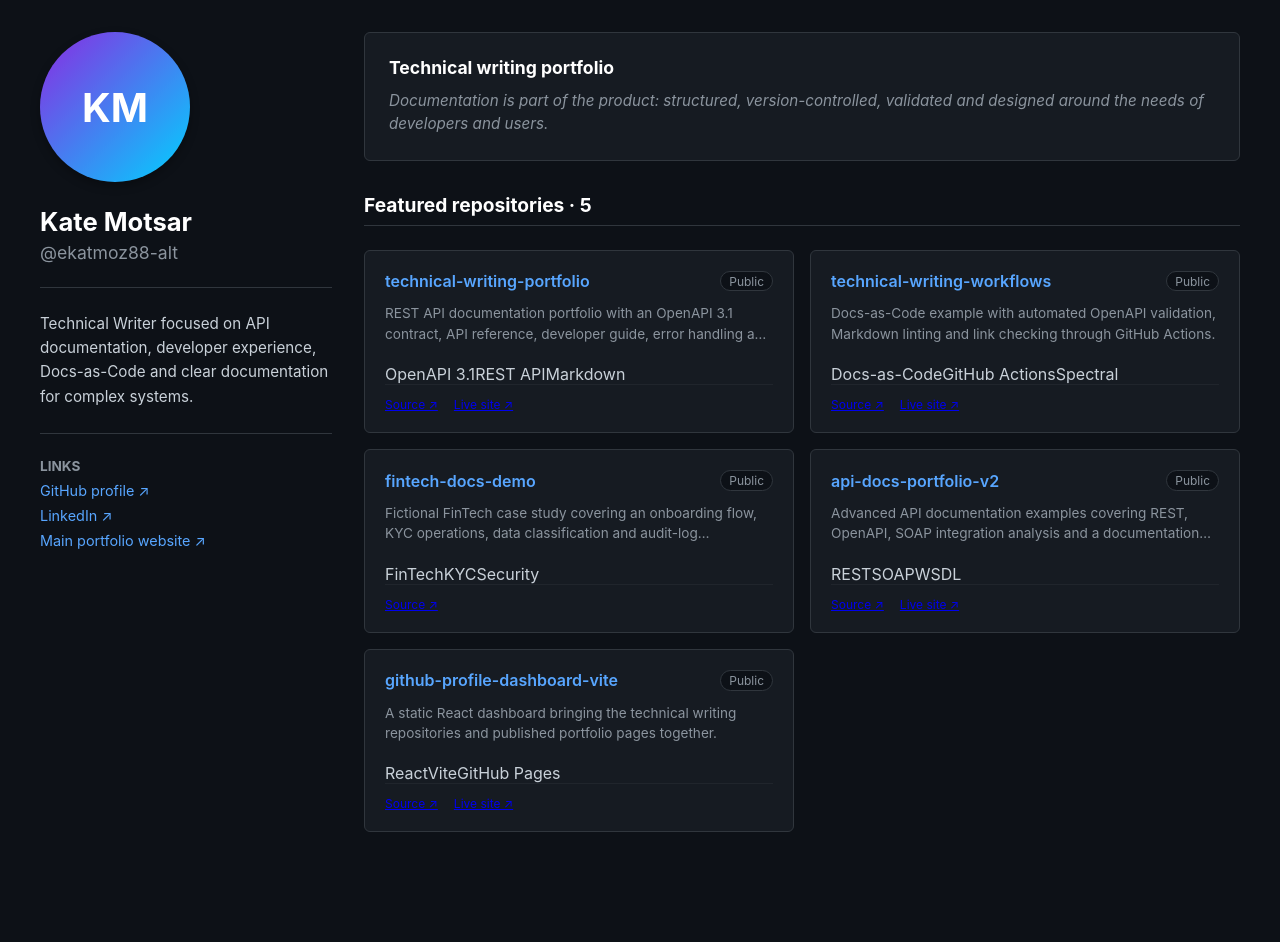
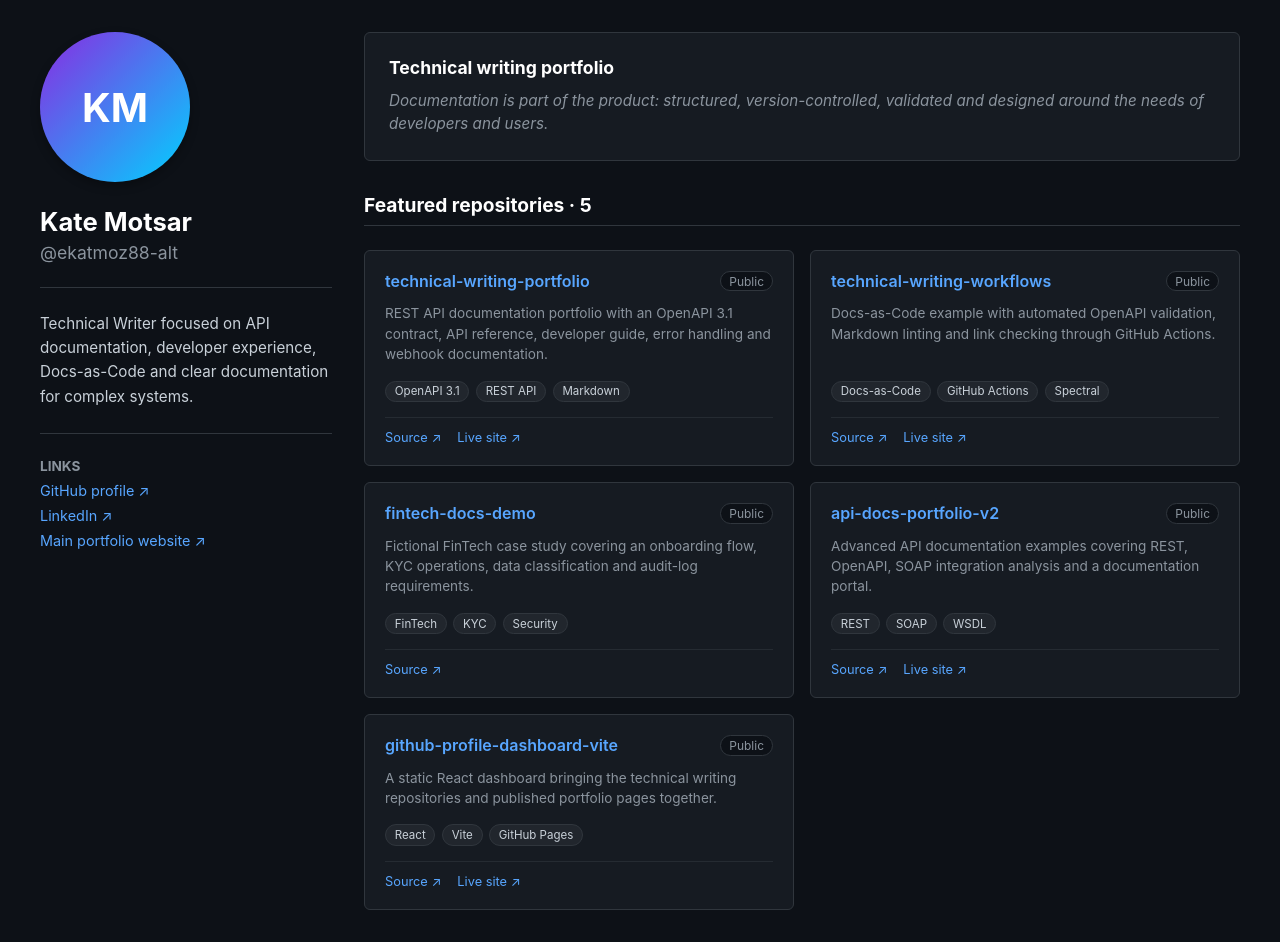
Before and after one commit to ekatmoz88-alt/github-profile-dashboard-vite, a React (Vite) app: page / in a window 1280 px wide. Before the commit the page ends 864 px from the top, so only its background shows below. Built offline with nearby package versions, Linux system fonts and the light colour scheme.

Commit message:
Style repository tags and dashboard links

```diff
--- a/src/index.css
+++ b/src/index.css
@@ -4,233 +4,35 @@ body {
   color: #c9d1d9;
   font-family: -apple-system, BlinkMacSystemFont, "Segoe UI", Helvetica, Arial, sans-serif;
 }
-
-.portfolio-container {
-  min-height: 100vh;
-  padding: 2rem;
-  box-sizing: border-box;
-}
-
-.portfolio-layout {
-  max-width: 1200px;
-  margin: 0 auto;
-  display: grid;
-  grid-template-columns: 1fr;
-  gap: 2rem;
-}
-
-@media (min-width: 992px) {
-  .portfolio-layout {
-    grid-template-columns: 1fr 3fr;
-  }
-}
-
-/* Левая панель */
-.profile-sidebar {
-  display: flex;
-  flex-direction: column;
-  align-items: center;
-}
-
-@media (min-width: 992px) {
-  .profile-sidebar {
-    align-items: flex-start;
-  }
-}
-
-.avatar-circle {
-  width: 150px;
-  height: 150px;
-  background: linear-gradient(135deg, #8a2be2, #00d2ff);
-  border-radius: 50%;
-  display: flex;
-  align-items: center;
-  justify-content: center;
-  color: white;
-  font-size: 2.5rem;
-  font-weight: bold;
-  margin-bottom: 1.5rem;
-  box-shadow: 0 4px 10px rgba(0,0,0,0.3);
-}
-
-.profile-name {
-  font-size: 1.6rem;
-  color: white;
-  margin: 0 0 0.3rem 0;
-}
-
-.profile-username {
-  color: #8b949e;
-  margin: 0 0 1.5rem 0;
-  font-size: 1.1rem;
-}
-
-.profile-bio {
-  font-size: 0.95rem;
-  line-height: 1.6;
-  border-top: 1px solid #30363d;
-  padding-top: 1.5rem;
-  margin: 0;
-  color: #c9d1d9;
-}
-
-.profile-contacts {
-  width: 100%;
-  border-top: 1px solid #30363d;
-  padding-top: 1.5rem;
-  margin-top: 1.5rem;
-}
-
-.profile-contacts h3 {
-  font-size: 0.85rem;
-  color: #8b949e;
-  text-transform: uppercase;
-  margin: 0 0 0.5rem 0;
-}
-
-.profile-contacts a {
-  color: #58a6ff;
-  text-decoration: none;
-  font-size: 0.9rem;
-  display: block;
-  margin-bottom: 0.5rem;
-}
-
-.profile-contacts a:hover {
-  text-decoration: underline;
-}
-
-.email-text {
-  margin: 0;
-  font-size: 0.9rem;
-  color: #8b949e;
-}
-
-/* Правая панель */
-.manifesto-box {
-  background-color: #161b22;
-  border: 1px solid #30363d;
-  border-radius: 6px;
-  padding: 1.5rem;
-  margin-bottom: 2rem;
-}
-
-.manifesto-box h2 {
-  color: white;
-  font-size: 1.1rem;
-  margin: 0 0 0.75rem 0;
-}
-
-.manifesto-box p {
-  color: #8b949e;
-  font-style: italic;
-  margin: 0;
-  font-size: 0.95rem;
-  line-height: 1.5;
-}
-
-.section-title {
-  color: white;
-  font-size: 1.2rem;
-  margin: 0 0 1.5rem 0;
-  border-bottom: 1px solid #30363d;
-  padding-bottom: 0.5rem;
-}
-
-/* Сетка репозиториев */
-.repo-grid {
-  display: grid;
-  grid-template-columns: 1fr;
-  gap: 1rem;
-}
-
-@media (min-width: 768px) {
-  .repo-grid {
-    grid-template-columns: 1fr 1fr;
-  }
-}
-
-.repo-card {
-  background-color: #161b22;
-  border: 1px solid #30363d;
-  border-radius: 6px;
-  padding: 1.25rem;
-  display: flex;
-  flex-direction: column;
-  justify-content: space-between;
-  min-height: 140px;
-  box-sizing: border-box;
-  transition: border-color 0.2s;
-}
-
-.repo-card:hover {
-  border-color: #8b949e;
-}
-
-.repo-header {
-  display: flex;
-  align-items: center;
-  justify-content: space-between;
-  gap: 1rem;
-}
-
-.repo-link {
-  color: #58a6ff;
-  font-weight: 600;
-  text-decoration: none;
-  font-size: 1rem;
-  word-break: break-all;
-}
-
-.repo-link:hover {
-  text-decoration: underline;
-}
-
-.repo-badge {
-  font-size: 0.75rem;
-  color: #8b949e;
-  border: 1px solid #30363d;
-  padding: 0.12rem 0.5rem;
-  border-radius: 2rem;
-  background-color: #0d1117;
-  white-space: nowrap;
-}
-
-.repo-description {
-  color: #8b949e;
-  font-size: 0.85rem;
-  margin: 0.75rem 0 1.25rem 0;
-  line-height: 1.5;
-  display: -webkit-box;
-  -webkit-line-clamp: 2;
-  -webkit-box-orient: vertical;
-  overflow: hidden;
-}
-
-.repo-footer {
-  display: flex;
-  align-items: center;
-  gap: 1rem;
-  font-size: 0.75rem;
-  color: #8b949e;
-  border-top: 1px solid rgba(48, 54, 61, 0.4);
-  padding-top: 0.75rem;
-}
-
-.repo-language {
-  display: flex;
-  align-items: center;
-  gap: 0.4rem;
-}
-
-.lang-color {
-  width: 12px;
-  height: 12px;
-  border-radius: 50%;
-  display: inline-block;
-}
-
-.loading-text {
-  color: #8b949e;
-  font-size: 1rem;
-}
+a { color: #58a6ff; text-decoration: none; }
+a:hover { text-decoration: underline; }
+.portfolio-container { min-height: 100vh; padding: 2rem; box-sizing: border-box; }
+.portfolio-layout { max-width: 1200px; margin: 0 auto; display: grid; grid-template-columns: 1fr; gap: 2rem; }
+@media (min-width: 992px) { .portfolio-layout { grid-template-columns: 1fr 3fr; } }
+.profile-sidebar { display: flex; flex-direction: column; align-items: center; }
+@media (min-width: 992px) { .profile-sidebar { align-items: flex-start; } }
+.avatar-circle { width: 150px; height: 150px; background: linear-gradient(135deg, #8a2be2, #00d2ff); border-radius: 50%; display: flex; align-items: center; justify-content: center; color: white; font-size: 2.5rem; font-weight: bold; margin-bottom: 1.5rem; box-shadow: 0 4px 10px rgba(0,0,0,0.3); }
+.profile-name { font-size: 1.6rem; color: white; margin: 0 0 0.3rem 0; }
+.profile-username { color: #8b949e; margin: 0 0 1.5rem 0; font-size: 1.1rem; }
+.profile-bio { font-size: 0.95rem; line-height: 1.6; border-top: 1px solid #30363d; padding-top: 1.5rem; margin: 0; color: #c9d1d9; }
+.profile-contacts { width: 100%; border-top: 1px solid #30363d; padding-top: 1.5rem; margin-top: 1.5rem; }
+.profile-contacts h3 { font-size: 0.85rem; color: #8b949e; text-transform: uppercase; margin: 0 0 0.5rem 0; }
+.profile-contacts a { color: #58a6ff; text-decoration: none; font-size: 0.9rem; display: block; margin-bottom: 0.5rem; }
+.email-text { margin: 0; font-size: 0.9rem; color: #8b949e; }
+.manifesto-box { background-color: #161b22; border: 1px solid #30363d; border-radius: 6px; padding: 1.5rem; margin-bottom: 2rem; }
+.manifesto-box h2 { color: white; font-size: 1.1rem; margin: 0 0 0.75rem 0; }
+.manifesto-box p { color: #8b949e; font-style: italic; margin: 0; font-size: 0.95rem; line-height: 1.5; }
+.section-title { color: white; font-size: 1.2rem; margin: 0 0 1.5rem 0; border-bottom: 1px solid #30363d; padding-bottom: 0.5rem; }
+.repo-grid { display: grid; grid-template-columns: 1fr; gap: 1rem; }
+@media (min-width: 768px) { .repo-grid { grid-template-columns: 1fr 1fr; } }
+.repo-card { background-color: #161b22; border: 1px solid #30363d; border-radius: 6px; padding: 1.25rem; display: flex; flex-direction: column; justify-content: space-between; min-height: 190px; box-sizing: border-box; transition: border-color 0.2s; }
+.repo-card:hover { border-color: #8b949e; }
+.repo-header { display: flex; align-items: center; justify-content: space-between; gap: 1rem; }
+.repo-link { color: #58a6ff; font-weight: 600; text-decoration: none; font-size: 1rem; overflow-wrap: anywhere; }
+.repo-badge { font-size: 0.75rem; color: #8b949e; border: 1px solid #30363d; padding: 0.12rem 0.5rem; border-radius: 2rem; background-color: #0d1117; white-space: nowrap; }
+.repo-description { color: #8b949e; font-size: 0.85rem; margin: 0.75rem 0 1rem; line-height: 1.5; }
+.chips { display: flex; flex-wrap: wrap; gap: 0.4rem; margin: auto 0 0.9rem; }
+.chip { font-size: 0.72rem; color: #c9d1d9; background: #21262d; border: 1px solid #30363d; border-radius: 999px; padding: 0.18rem 0.55rem; }
+.repo-footer { display: flex; align-items: center; gap: 1rem; font-size: 0.8rem; border-top: 1px solid rgba(48,54,61,0.6); padding-top: 0.75rem; }
+.loading-text { color: #8b949e; font-size: 1rem; }
+@media (max-width: 520px) { .portfolio-container { padding: 1rem; } .avatar-circle { width: 112px; height: 112px; } }
```
